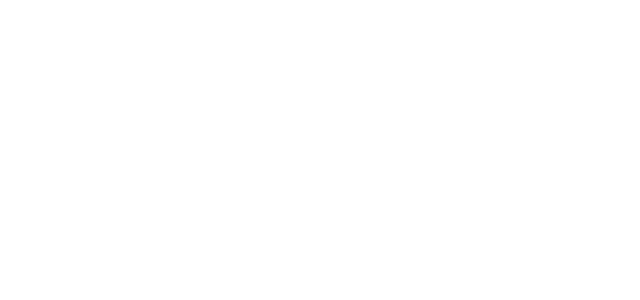
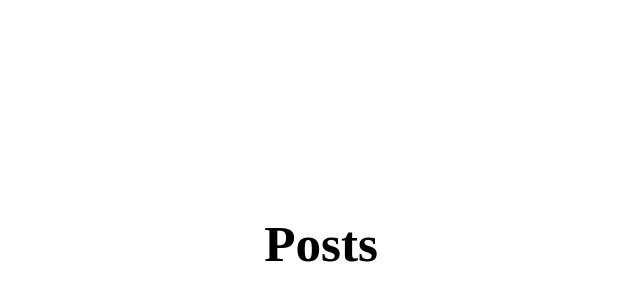
Before and after one commit to InolofatsengMotloba/INOMOT520_BCL2401_GroupD_02_InolofatsengMotloba_DJS10, a React (Vite) app: page / in a window 1280 px wide. Shown: the part 156-456 px from the top of the page, without its empty margins (319-959 px from the left). Built offline with nearby package versions, Linux system fonts and the light colour scheme.

Commit message:
Add header to the app component

```diff
--- a/src/App.jsx
+++ b/src/App.jsx
@@ -2,9 +2,10 @@
 import "./App.css";
 
 function App() {
-
   return (
-    <></>
+    <>
+      <h1>Posts</h1>
+    </>
   );
 }
 
```
